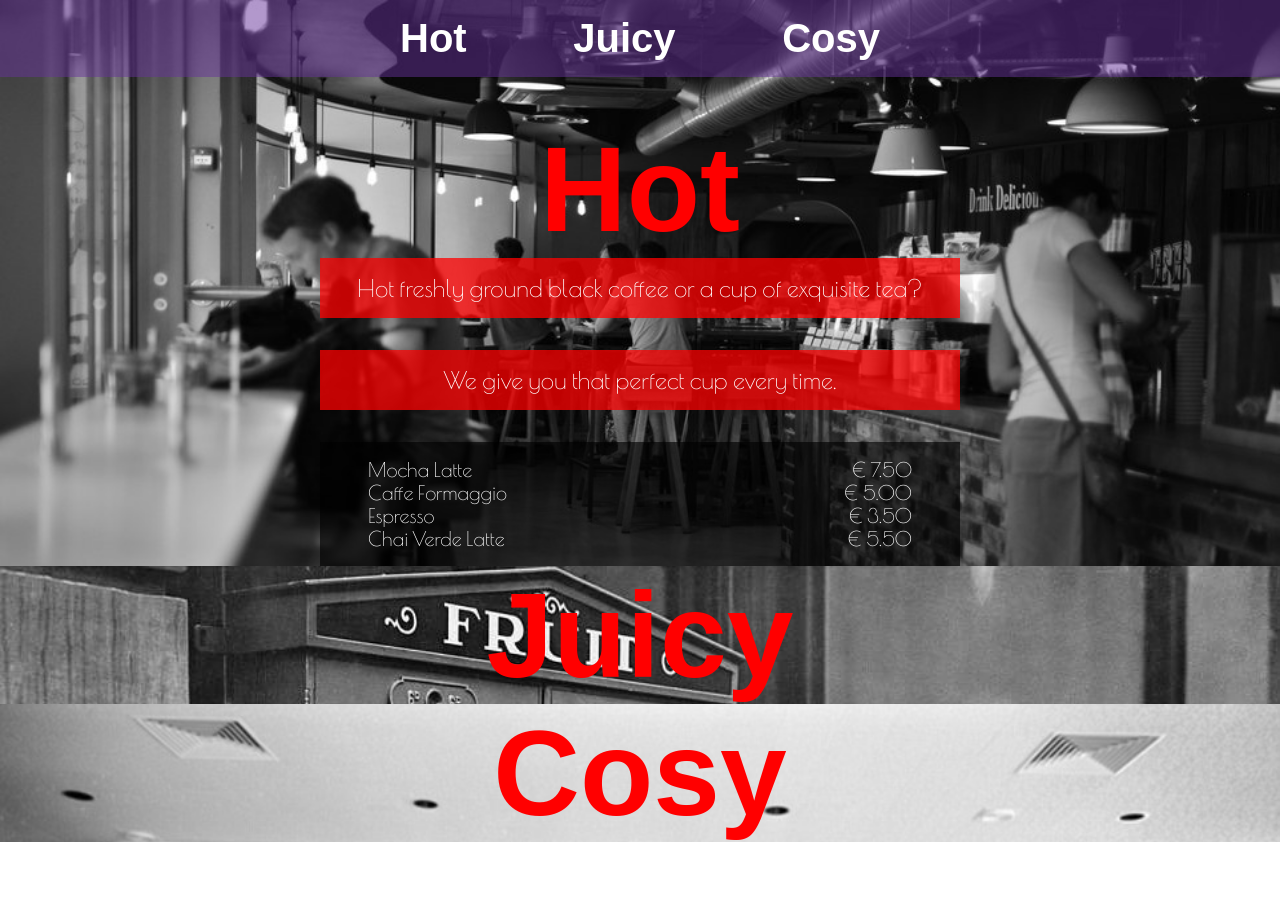
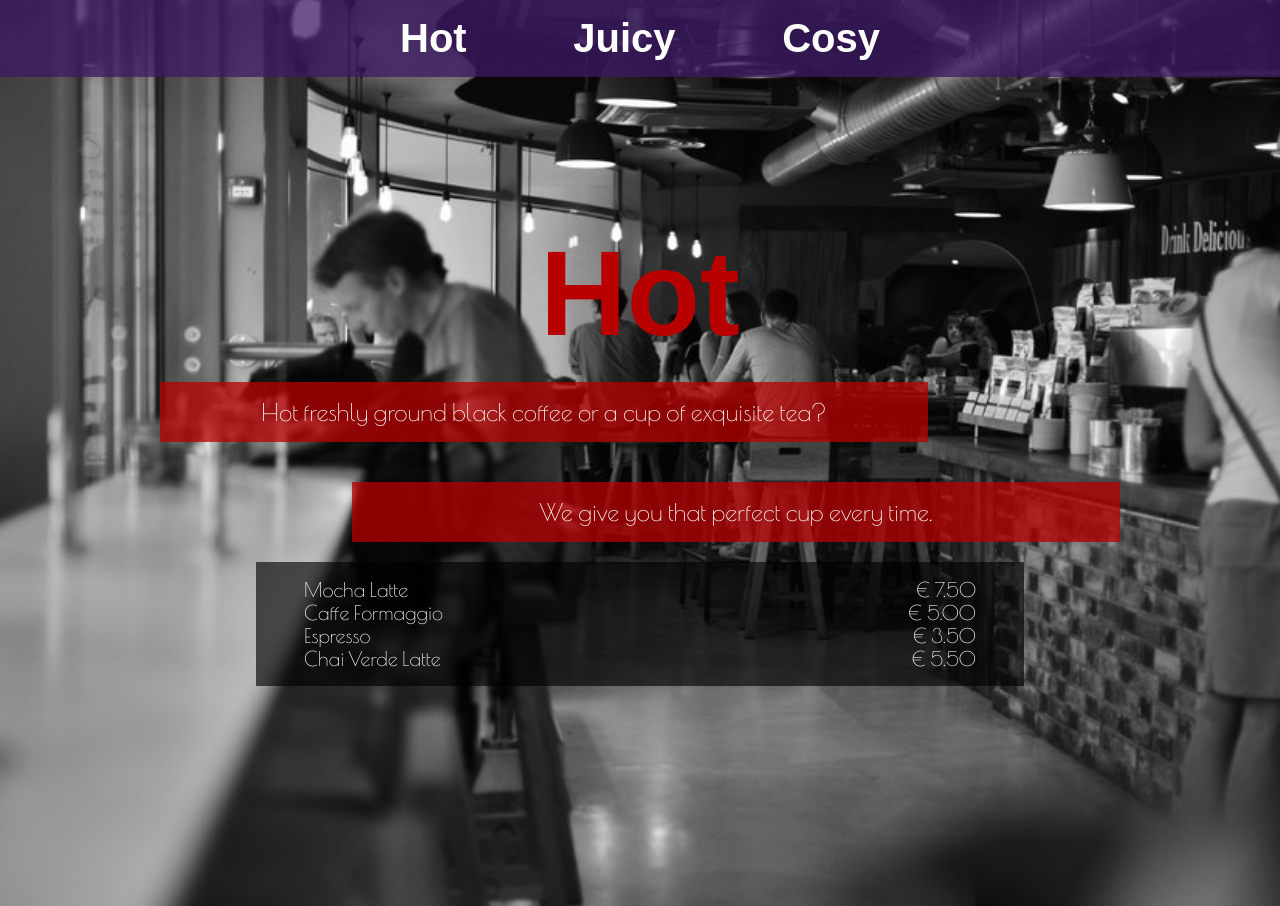
Before and after one commit to marothon/lexicon-caffe-repo, a plain HTML site: page index.html in a window 1280 px wide. Shown: the top 906 px of the page. Before the commit the page ends 842 px from the top, so only its background shows below. Drawn offline with nearby package versions, Linux system fonts and the light colour scheme; a web font is replaced by a local one.

Commit message:
Tweak HTML and CSS of the 'hot'-section to match the mockup

```diff
--- a/index.css
+++ b/index.css
@@ -10,7 +10,7 @@ body {
 }
 
 header {
-    background-color: rgba(102, 51, 153, 0.5);
+    background-color: rgba(62, 24, 100, 0.75);
     width: 100%;
     display: flex;
     justify-content: center;
@@ -33,50 +33,75 @@ header nav a {
     color: white;
 }
 
+header nav a:nth-child(2){
+    padding-left: 1rem;
+    padding-right: 1rem;
+}
+
 main{
     width: 100%;
 }
 
-main section:first-of-type{
-    padding-top: 7.5rem;
+main section{
+    padding-top: 14rem;
+    border-bottom: solid 1rem rgb(185, 0, 0);
+    height: 100vh;
 }
+
+main section:last-of-type{
+    border-bottom: none;
+}
+
+
 
 section h1{
     font-family: "Spirax", sans-serif;
     font-size: 7.5rem;
-    color: red;
+    color: rgb(185, 0, 0);
     margin: 0;
     text-align: center;
 }
 
 section h2{
-    background-color: rgba(255, 0, 0, 0.75);
+    background-color: rgba(185, 0, 0, 0.75);
     padding: 1rem;
     font-family: "Poiret One", sans-serif;
     font-weight: normal;
     color: white;
     text-align: center;
-    width: 50%;
-    margin: auto auto 2rem auto;
     box-sizing: border-box;
+    width: 80%;
 }
 
 section h2:first-of-type{
+    align-self: flex-start;
+}
 
+section h2:last-of-type{
+    align-self: flex-end;
 }
 
 main section{
     background-repeat: no-repeat;
     background-size: cover;
+    display: flex;
+    justify-content: center;
 }
 
+main section .menu-container{
+    width: 75%;
+    display: flex;
+    flex-direction: column;
+    align-items: center;
+}
+
+
 section .price-menu{
-    width: 50%;
+    width: 80%;
     color: white;
     background-color: rgba(0, 0, 0, 0.637);
     font-family: "Poiret One", sans-serif;
-    padding: 1rem 3rem 1rem 3rem;
-    margin: auto;
+    padding: 1rem 5% 1rem 5%;
     box-sizing: border-box;
 }
 
--- a/index.html
+++ b/index.html
@@ -19,6 +19,7 @@
     </header>
     <main>
       <section id="hot" class="hot">
+        <div class="menu-container">
           <h1>Hot</h1>
           <h2>Hot freshly ground black coffee or a cup of exquisite tea?</h2>
           <h2>We give you that perfect cup every time.</h2>
@@ -40,6 +41,7 @@
               <p>€ 5.50</p>
             </div>
           </div>
+        </div>
       </section>
       <section id="juicy" class="juicy">
         <h1>Juicy</h1>
```
Lines whose indentation alone changed are shown as unchanged.
